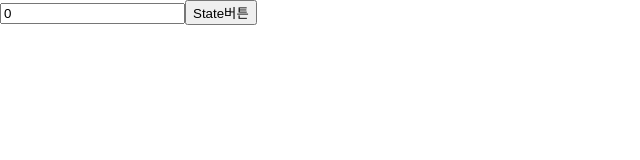
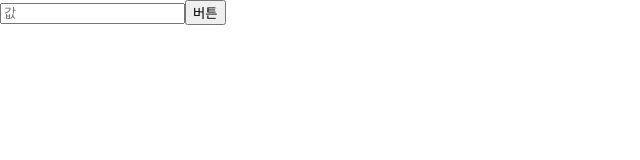
Before and after one commit to DottJs/reattest, a React (Create React App) app in the folder hello-react/: page / in a window 1280 px wide. Shown: the top 160 px of the page, without its empty margins (0-640 px from the left). Built offline with nearby package versions, Linux system fonts and the light colour scheme.

Commit message:
이벤트 핸들러(화살표)
쉽게 작성

```diff
--- a/hello-react/src/eventPart.js
+++ b/hello-react/src/eventPart.js
@@ -2,22 +2,27 @@ import React, {Component} from 'react';
 
 class EventPart extends Component{
     state = {
-        message : 0
+        message : ''
+    }
+
+    handleChang = (e) => {
+        this.setState({
+            message : e.target.value
+        });
+    }
+
+    handleOnClick = () =>{
+        alert(this.state.message);
+        this.setState({message : ''});
     }
 
     render(){
         return(
             <div>
-                <input type="text"
-                        name="message"
-                        placeholder="값을 입력해주세요"
-                        value={this.state.message}
-                        onChange={(e) => { this.setState({message : e.target.value}) }}>
+                <input type="text" name="message" value={this.state.message} placeholder="값" onChange={this.handleChang}>
                 </input>
-                <button onClick={()=>{
-                    alert(this.state.message);
-                    this.setState({message : ''})
-                }}>State버튼</button>
+                <button onClick={this.handleOnClick}>
+                버튼</button>
             </div>
         )
     }
```
